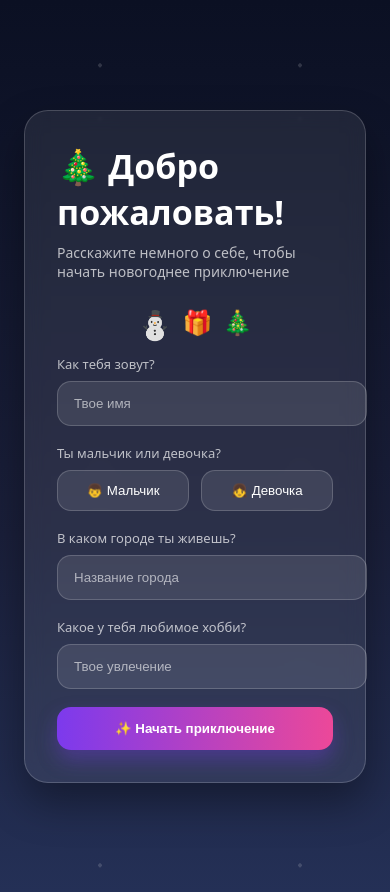
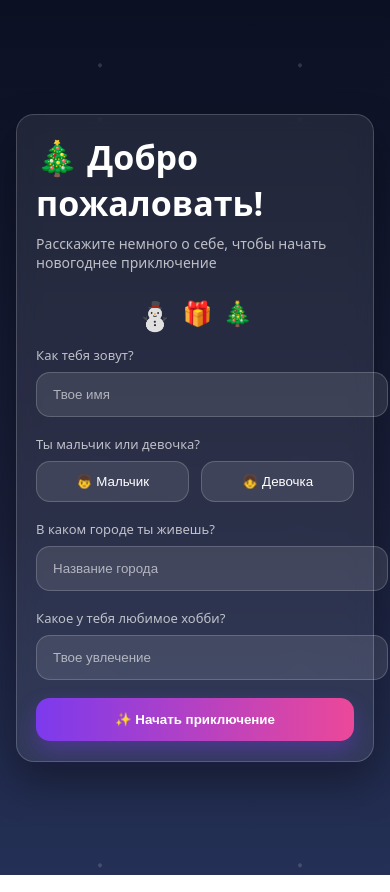
Before and after one commit to OlegEvgenievich91/advent-calendar-2025, a React (Vite) app: page /onboarding in a window 390 px wide. Built offline with nearby package versions, Linux system fonts and the light colour scheme; no server answers.

Commit message:
Fix UI bugs

```diff
--- a/src/index.css
+++ b/src/index.css
@@ -13,13 +13,15 @@
 html, body, #root { height: 100%; }
 body { margin: 0; font-family: ui-sans-serif, system-ui, -apple-system, Segoe UI, Roboto, Ubuntu, Cantarell, Noto Sans, Arial, 'Apple Color Emoji','Segoe UI Emoji'; color: var(--text); }
 
-.container-center { min-height: 100vh; display: flex; align-items: center; justify-content: center; padding: 24px; }
+.container-center { min-height: 100svh; display: flex; align-items: center; justify-content: center; padding: clamp(12px, 4vw, 24px); padding-bottom: max(clamp(12px, 4vw, 24px), env(safe-area-inset-bottom)); }
 
 .card {
-  width: 100%; max-width: 720px; border-radius: 24px; padding: 32px;
+  width: 100%; max-width: 720px; border-radius: 24px; padding: clamp(16px, 5vw, 32px);
   background: var(--card-bg); border: 1px solid var(--card-border);
   backdrop-filter: blur(10px); box-shadow: 0 20px 40px rgba(0,0,0,0.35);
+  box-sizing: border-box; margin: 0 auto;
 }
+@media (max-width: 420px) { .card { border-radius: 18px; } }
 
 .title { font-size: 34px; font-weight: 800; margin: 0 0 8px; display: flex; align-items: center; gap: 12px; }
 .subtitle { color: var(--muted); font-size: 14px; margin-bottom: 24px; }
--- a/src/pages/DayPage.jsx
+++ b/src/pages/DayPage.jsx
@@ -15,8 +15,8 @@ const DayPage = () => {
   const [saving, setSaving] = useState(false)
   const isReplay = Number(day) < (user?.currentDay || 1)
   return (
-    <div className="min-h-screen flex items-center justify-center p-4">
-      <div className="glass-effect rounded-3xl p-8 max-w-md w-full text-center">
+    <div className="container-center">
+      <div className="card" style={{maxWidth: 560, textAlign:'center'}}>
         <h1 className="text-3xl font-bold text-white mb-4">🎮 День {day}</h1>
         {!won ? (
           <div>
```
